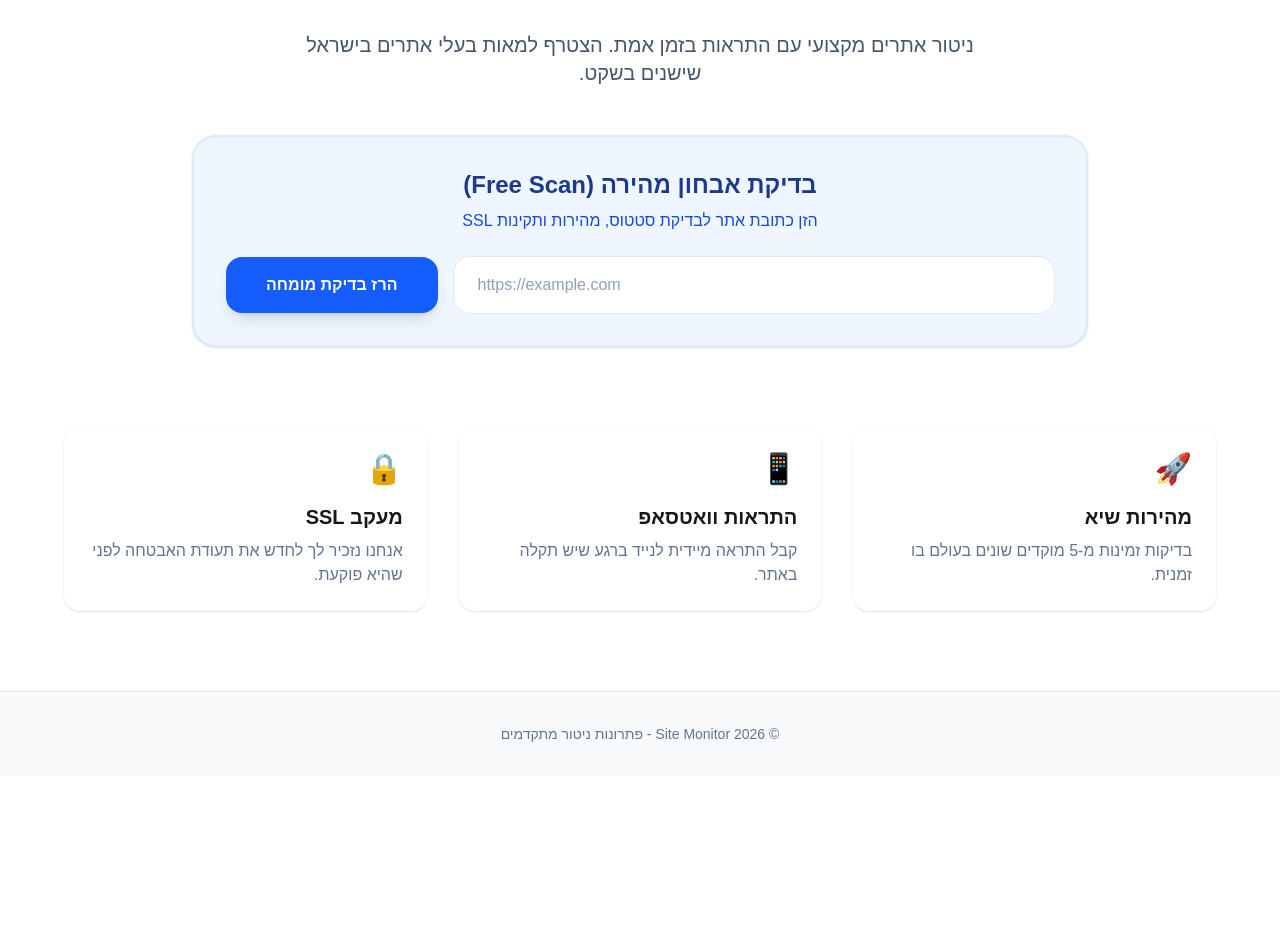
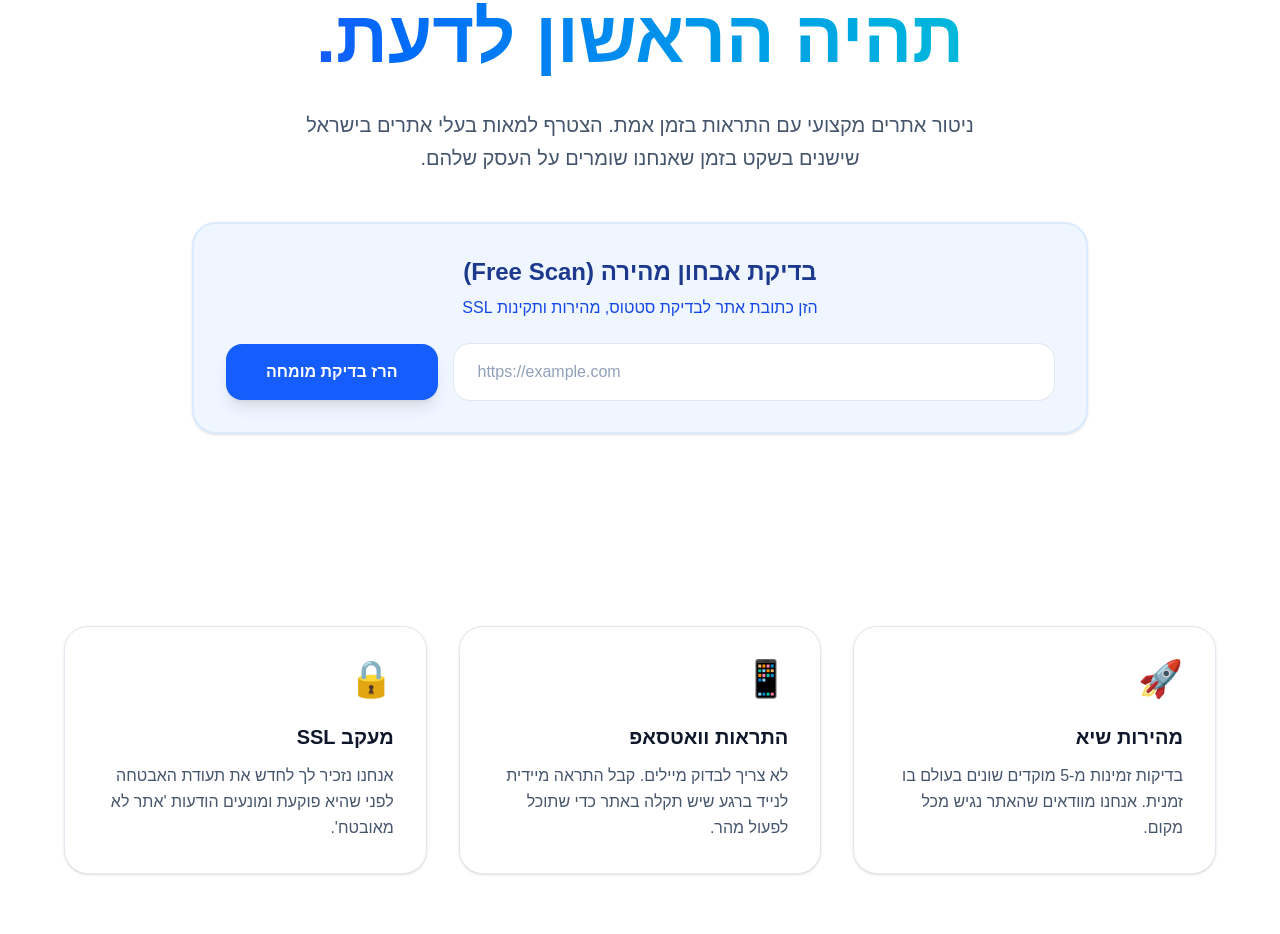
Before and after one commit to osher-perez/site-monitor, a Next.js app: page / in a window 1280 px wide. Shown: the part 278-1212 px from the top of the page. Before the commit the page ends 1054 px from the top, so only its background shows below. Built offline with nearby package versions, Linux system fonts and the light colour scheme.

Commit message:
refactor: modularize marketing page and add pricing section

```diff
--- a/src/app/(marketing)/page.tsx
+++ b/src/app/(marketing)/page.tsx
@@ -1,35 +1,21 @@
-import { FreeScanner } from "@/components/marketing/FreeScanner";
+import { HeroSection } from "@/components/marketing/HeroSection";
+import { FeaturesSection } from "@/components/marketing/FeaturesSection";
+import { PricingSection } from "@/components/marketing/PricingSection";
 
 export default function MarketingHomePage() {
   return (
-    <div className="py-20 px-4">
-      <div className="max-w-6xl mx-auto text-center">
-        <h1 className="text-5xl md:text-7xl font-black text-slate-900 dark:text-white mb-6">
-          האתר שלך למטה? <span className="text-blue-600">תהיה הראשון לדעת.</span>
-        </h1>
-        <p className="text-xl text-slate-600 dark:text-slate-400 max-w-2xl mx-auto mb-12">
-          ניטור אתרים מקצועי עם התראות בזמן אמת. הצטרף למאות בעלי אתרים בישראל שישנים בשקט.
-        </p>
+    <div className="min-h-screen bg-white dark:bg-slate-950 transition-colors duration-500">
+      <div className="py-20 px-4">
+        <div className="max-w-6xl mx-auto text-center">
 
-        {/* רכיב הסריקה החינמית שהפרדנו קודם */}
-        <FreeScanner />
+          <HeroSection />
 
-        <div className="mt-20 grid grid-cols-1 md:grid-cols-3 gap-8 text-right" dir="rtl">
-          <div className="p-6 bg-white dark:bg-slate-800 rounded-2xl shadow-sm">
-            <div className="text-3xl mb-4">🚀</div>
-            <h3 className="text-xl font-bold mb-2">מהירות שיא</h3>
-            <p className="text-slate-500">בדיקות זמינות מ-5 מוקדים שונים בעולם בו זמנית.</p>
-          </div>
-          <div className="p-6 bg-white dark:bg-slate-800 rounded-2xl shadow-sm">
-            <div className="text-3xl mb-4">📱</div>
-            <h3 className="text-xl font-bold mb-2">התראות וואטסאפ</h3>
-            <p className="text-slate-500">קבל התראה מיידית לנייד ברגע שיש תקלה באתר.</p>
-          </div>
-          <div className="p-6 bg-white dark:bg-slate-800 rounded-2xl shadow-sm">
-            <div className="text-3xl mb-4">🔒</div>
-            <h3 className="text-xl font-bold mb-2">מעקב SSL</h3>
-            <p className="text-slate-500">אנחנו נזכיר לך לחדש את תעודת האבטחה לפני שהיא פוקעת.</p>
-          </div>
+          <FeaturesSection />
+
+          <PricingSection />
+
+          {/* כאן תוכל להוסיף בעתיד בקלות: <TestimonialsSection /> או <FAQSection /> */}
+
         </div>
       </div>
     </div>
--- /dev/null
+++ b/src/components/marketing/FeaturesSection.tsx
@@ -0,0 +1,44 @@
+import React from 'react';
+
+const features = [
+  {
+    icon: "🚀",
+    title: "מהירות שיא",
+    description: "בדיקות זמינות מ-5 מוקדים שונים בעולם בו זמנית. אנחנו מוודאים שהאתר נגיש מכל מקום."
+  },
+  {
+    icon: "📱",
+    title: "התראות וואטסאפ",
+    description: "לא צריך לבדוק מיילים. קבל התראה מיידית לנייד ברגע שיש תקלה באתר כדי שתוכל לפעול מהר."
+  },
+  {
+    icon: "🔒",
+    title: "מעקב SSL",
+    description: "אנחנו נזכיר לך לחדש את תעודת האבטחה לפני שהיא פוקעת ומונעים הודעות 'אתר לא מאובטח'."
+  }
+];
+
+export const FeaturesSection = () => {
+  return (
+    <section id="features" className="py-24">
+      <div className="grid grid-cols-1 md:grid-cols-3 gap-8 text-right" dir="rtl">
+        {features.map((feature, index) => (
+          <div
+            key={index}
+            className="group p-8 bg-white dark:bg-slate-900 border border-slate-200 dark:border-slate-800 rounded-3xl shadow-sm hover:shadow-xl hover:-translate-y-1 transition-all duration-300"
+          >
+            <div className="text-4xl mb-6 group-hover:scale-110 transition-transform">
+              {feature.icon}
+            </div>
+            <h3 className="text-xl font-bold mb-3 text-slate-900 dark:text-white">
+              {feature.title}
+            </h3>
+            <p className="text-slate-600 dark:text-slate-400 leading-relaxed">
+              {feature.description}
+            </p>
+          </div>
+        ))}
+      </div>
+    </section>
+  );
+};
--- /dev/null
+++ b/src/components/marketing/HeroSection.tsx
@@ -0,0 +1,30 @@
+import React from 'react';
+import { FreeScanner } from "./FreeScanner";
+
+export const HeroSection = () => {
+  return (
+    <section className="mb-16">
+      {/* Badge עליון */}
+      <span className="inline-block px-4 py-1.5 mb-6 text-sm font-bold tracking-widest text-blue-600 uppercase bg-blue-100 dark:bg-blue-900/30 dark:text-blue-400 rounded-full">
+        מערכת הניטור המקיפה בישראל
+      </span>
+
+      {/* כותרת ראשית עם גרדיאנט */}
+      <h1 className="text-5xl md:text-7xl font-black text-slate-900 dark:text-white mb-8 leading-[1.1]">
+        האתר שלך למטה? <br />
+        <span className="text-transparent bg-clip-text bg-gradient-to-r from-blue-600 to-cyan-500">
+          תהיה הראשון לדעת.
+        </span>
+      </h1>
+
+      <p className="text-xl text-slate-600 dark:text-slate-400 max-w-2xl mx-auto mb-12 leading-relaxed">
+        ניטור אתרים מקצועי עם התראות בזמן אמת. הצטרף למאות בעלי אתרים בישראל שישנים בשקט בזמן שאנחנו שומרים על העסק שלהם.
+      </p>
+
+      {/* רכיב הסריקה החינמית */}
+      <div className="mb-24">
+        <FreeScanner />
+      </div>
+    </section>
+  );
+};
--- /dev/null
+++ b/src/components/marketing/PricingSection.tsx
@@ -0,0 +1,105 @@
+import React from 'react';
+
+const plans = [
+  {
+    name: "בסיסי (חינם)",
+    price: "0",
+    description: "מושלם לבעלי אתרים קטנים או בלוגים אישיים",
+    features: ["ניטור אתר אחד", "בדיקה כל 15 דקות", "התראות במייל", "דוח חודשי בסיסי"],
+    buttonText: "התחל בחינם",
+    highlight: false,
+  },
+  {
+    name: "מקצועי (Pro)",
+    price: "49",
+    description: "הבחירה הפופולרית לעסקים קטנים ובינוניים",
+    features: [
+      "עד 10 אתרים",
+      "בדיקה כל 1 דקה",
+      "התראות וואטסאפ וטלגרם",
+      "מעקב SSL ותוקף דומיין",
+      "תמיכה מועדפת",
+    ],
+    buttonText: "נסה 14 יום חינם",
+    highlight: true, // עיצוב מודגש
+  },
+  {
+    name: "עסקי (Enterprise)",
+    price: "199",
+    description: "לסוכנויות דיגיטל ומנהלי שרתים",
+    features: [
+      "אתרים ללא הגבלה",
+      "בדיקה כל 30 שניות",
+      "גישה ל-API מלא",
+      "דוחות ממותגים ללקוחות",
+      "מנהל חשבון אישי",
+    ],
+    buttonText: "צור קשר",
+    highlight: false,
+  },
+];
+
+export const PricingSection = () => {
+  return (
+    <section className="py-24 bg-transparent">
+      <div className="max-w-7xl mx-auto px-6">
+        {/* כותרת המדור */}
+        <div className="text-center mb-16">
+          <h2 className="text-3xl md:text-5xl font-black text-slate-900 dark:text-white mb-4">
+            תוכניות פשוטות, בלי אותיות קטנות
+          </h2>
+          <p className="text-lg text-slate-600 dark:text-slate-400">
+            בחר את המסלול שמתאים לך. תמיד תוכל לשדרג או לבטל.
+          </p>
+        </div>
+
+        {/* כרטיסיות מחיר */}
+        <div className="grid grid-cols-1 md:grid-cols-3 gap-8">
+          {plans.map((plan, index) => (
+            <div
+              key={index}
+              className={`relative p-8 rounded-3xl border transition-all duration-300 hover:shadow-2xl ${
+                plan.highlight
+                  ? 'bg-blue-50 dark:bg-blue-900/10 border-blue-600 shadow-xl scale-105 z-10'
+                  : 'bg-white dark:bg-slate-900 border-slate-200 dark:border-slate-800'
+              }`}
+            >
+              {plan.highlight && (
+                <span className="absolute -top-4 left-1/2 -translate-x-1/2 bg-blue-600 text-white px-4 py-1 rounded-full text-xs font-bold uppercase tracking-widest">
+                  הכי משתלם
+                </span>
+              )}
+
+              <h3 className="text-xl font-bold text-slate-900 dark:text-white mb-2">{plan.name}</h3>
+              <p className="text-sm text-slate-500 dark:text-slate-400 mb-6 h-10">{plan.description}</p>
+
+              <div className="flex items-baseline gap-1 mb-8" dir="rtl">
+                <span className="text-4xl font-black text-slate-900 dark:text-white">₪{plan.price}</span>
+                <span className="text-slate-500 text-sm">/לחודש</span>
+              </div>
+
+              <ul className="space-y-4 mb-10 text-right" dir="rtl">
+                {plan.features.map((feature, i) => (
+                  <li key={i} className="flex items-center gap-3 text-slate-600 dark:text-slate-300">
+                    <span className="flex-shrink-0 w-5 h-5 bg-green-100 dark:bg-green-900/30 text-green-600 dark:text-green-400 rounded-full flex items-center justify-center text-xs font-bold">
+                      ✓
+                    </span>
+                    {feature}
+                  </li>
+                ))}
+              </ul>
+
+              <button className={`w-full py-4 rounded-2xl font-bold transition-all ${
+                plan.highlight
+                  ? 'bg-blue-600 text-white hover:bg-blue-700 shadow-lg shadow-blue-500/30'
+                  : 'bg-slate-100 dark:bg-slate-800 text-slate-900 dark:text-white hover:bg-slate-200 dark:hover:bg-slate-700'
+              }`}>
+                {plan.buttonText}
+              </button>
+            </div>
+          ))}
+        </div>
+      </div>
+    </section>
+  );
+};
```
